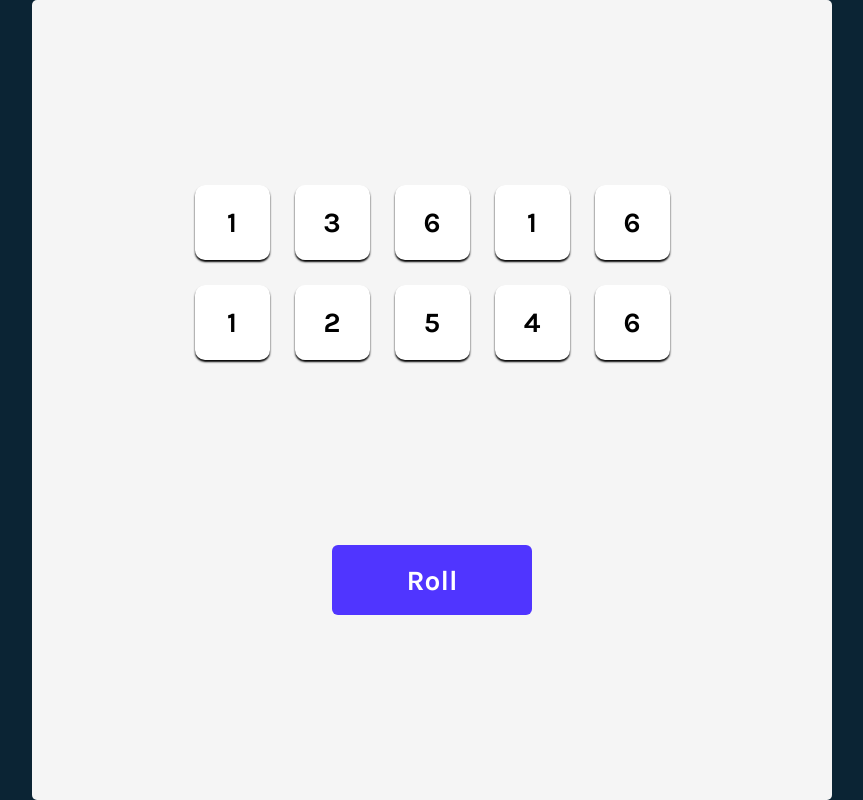
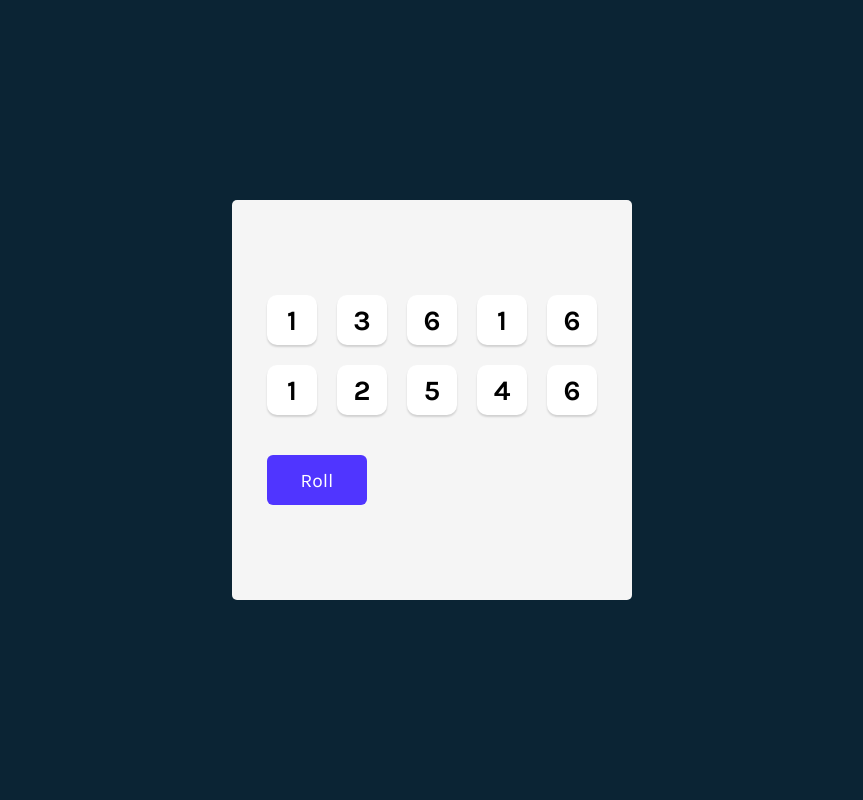
Before and after one commit to loves2run/tenzies_game, a React (Vite) app: page / in a window 1280 px wide. Shown: the whole page, without its empty margins (208-1071 px from the left). Built offline with nearby package versions, Linux system fonts and the light colour scheme.

Commit message:
Just used css from tutorial - my focus is react for now

```diff
--- a/src/index.css
+++ b/src/index.css
@@ -1,4 +1,4 @@
-* {
+/* * {
     box-sizing: border-box;
 }
 
@@ -22,11 +22,12 @@
     padding-bottom: min(80vw, 800px);
     position: relative;
     display: flex;
+    flex-direction: column;
     justify-content: center;
     align-items: center;
     background-color: #f5f5f5;
     border-radius: 5px;
-}
+} */
 
 /* Above, I used a trick I learned from Claude for creating a responsive
 perfect square.
@@ -38,7 +39,7 @@
 - setting the container with position relative and content with position
 allows me to place content inside teh square appropriately! */
 
-.mainContent {
+/* .mainContent {
     position: absolute;
     top: 0;
     left: 0;
@@ -57,8 +58,6 @@
 }
 
 .diceContainer button {
-    /* padding: 0;
-    aspect-ratio: 1; */
     height: 75px;
     width: 75px;
     box-shadow: 0px 2px 2px rgba(0, 0, 0, 1.15);
@@ -82,3 +81,94 @@
     width: 200px;
     height: 70px;
 }
+
+.title {
+    font-size: 40px;
+    margin: 0;
+}
+
+.instructions {
+    font-family: 'Inter', sans-serif;
+    font-weight: 400;
+    margin-top: 0;
+    text-align: center;
+} */
+
+
+* {
+    box-sizing: border-box;
+}
+
+body {
+    font-family: Karla, sans-serif;
+    margin: 0;
+    background-color: #0B2434;
+    padding: 20px;
+    height: 100vh;
+    display: flex;
+    flex-direction: column;
+    justify-content: center;
+    align-items: center;
+}
+
+div#root {
+    height: 100%;
+    width: 100%;
+    max-height: 400px;
+    max-width: 400px;
+}
+
+main {
+    background-color: #F5F5F5;
+    height: 100%;
+    border-radius: 5px;
+    display: flex;
+    flex-direction: column;
+    justify-content: space-evenly;
+    align-items: center;
+}
+
+.title {
+    font-size: 40px;
+    margin: 0;
+}
+
+.instructions {
+    font-family: 'Inter', sans-serif;
+    font-weight: 400;
+    margin-top: 0;
+    text-align: center;
+}
+
+.diceContainer {
+    display: grid;
+    grid-template: auto auto / repeat(5, 1fr);
+    gap: 20px;
+    margin-bottom: 40px;
+}
+
+button {
+    font-family: Karla, sans-serif;
+    cursor: pointer;
+}
+
+.diceContainer button {
+    height: 50px;
+    width: 50px;
+    box-shadow: 0px 2px 2px rgba(0, 0, 0, 0.15);
+    border-radius: 10px;
+    border: none;
+    background-color: white;
+    font-size: 1.75rem;
+    font-weight: bold;
+}
+
+button#rollButton {
+    height: 50px;
+    width: 100px;
+    border: none;
+    border-radius: 6px;
+    background-color: #5035FF;
+    color: white;
+    font-size: 1.2rem;
+}
```
